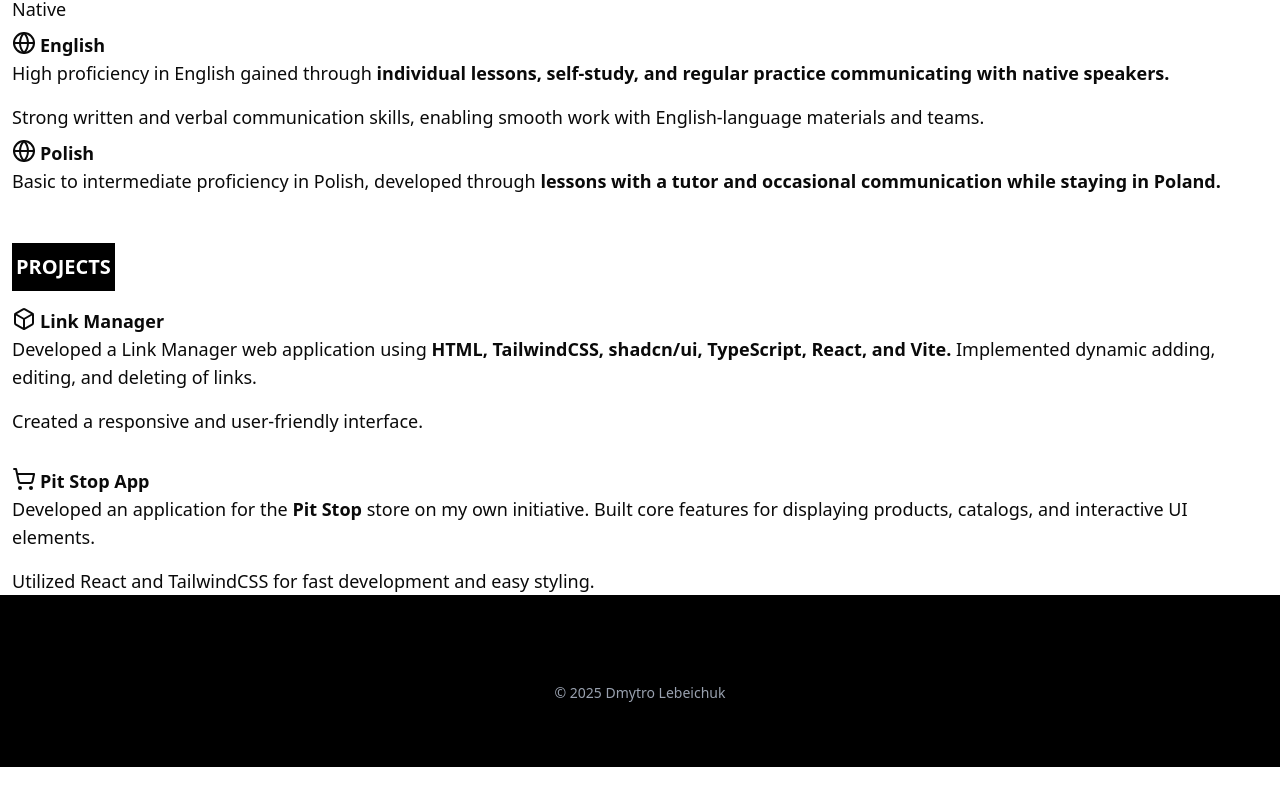
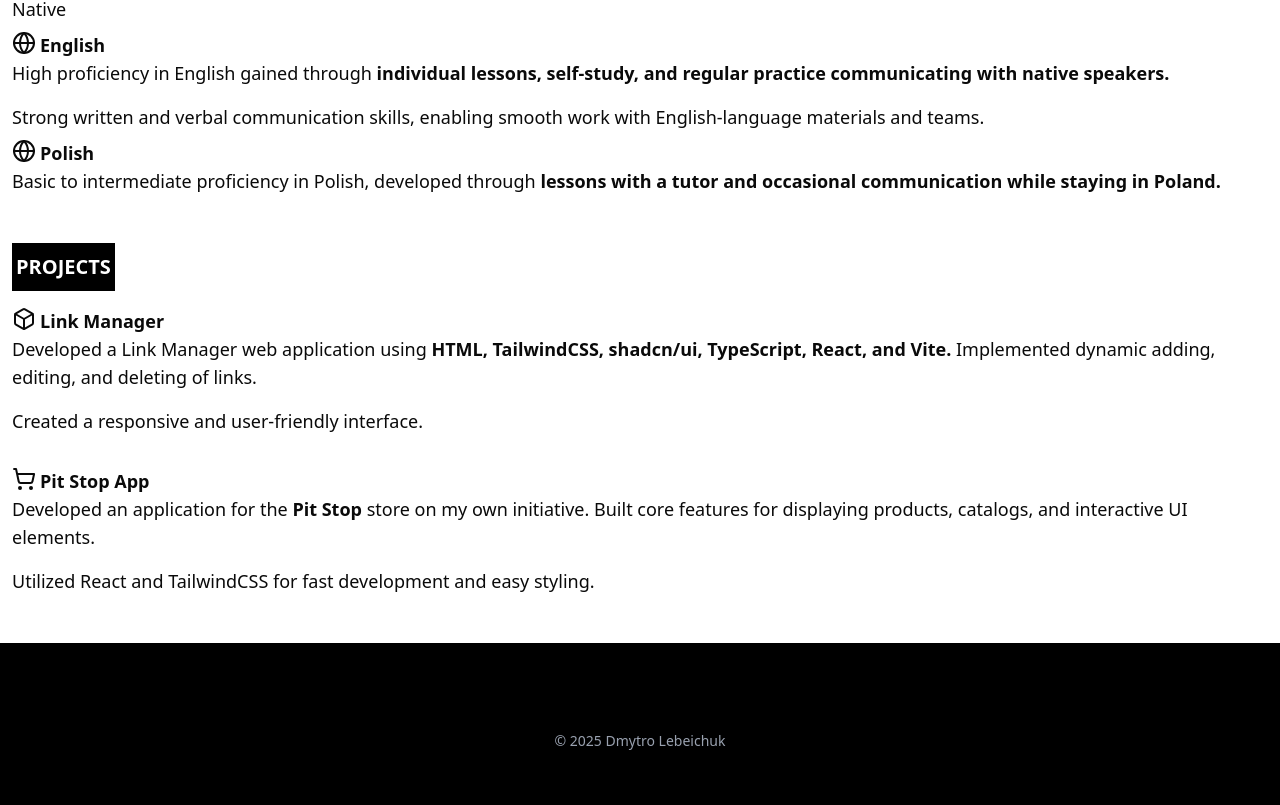
Before and after one commit to WebDevelpr/cv, a React (Vite) app: page / in a window 1280 px wide. Shown: the part 1933-2738 px from the top of the page. Before the commit the page ends 2700 px from the top, so only its background shows below. Built offline with nearby package versions, Linux system fonts and the light colour scheme.

Commit message:
some update

```diff
--- a/src/pages/home-page.tsx
+++ b/src/pages/home-page.tsx
@@ -320,7 +320,7 @@ export const HomePage = () => {
         </div>
       </section>
 
-      <section className='flex w-full flex-col items-center gap-6 bg-black py-16 text-white'>
+      <section className='mt-12 flex w-full flex-col items-center gap-6 bg-black py-16 text-white'>
         <p className='mt-6 text-sm text-gray-400'>© 2025 Dmytro Lebeichuk</p>
       </section>
 
```
